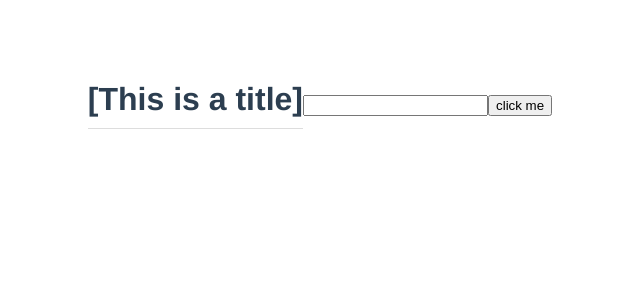
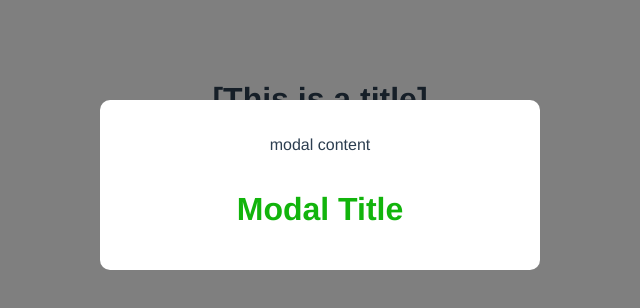
Before and after one commit to KoyFoster/vue-modal-project, a Vue app: page / in a window 1280 px wide. Shown: the top 308 px of the page, without its empty margins (320-960 px from the left). Built offline with nearby package versions, Linux system fonts and the light colour scheme.

Commit message:
Styles intro

```diff
--- a/src/App.vue
+++ b/src/App.vue
@@ -1,12 +1,17 @@
 <template>
   <h1>{{ title }}</h1>
-  <input type="text" ref="name" />
-  <button @click="handleClick">click me</button>
+  <ModalWindow/>
+  <!-- <input type="text" ref="name" />
+  <button @click="handleClick">click me</button> -->
 </template>
 
 <script>
+// import
+import ModalWindow from "./components/modal-window.vue";
+
 export default {
   name: "App",
+  components: { ModalWindow },
   data() {
     return {
       title: "[This is a title]",
--- /dev/null
+++ b/src/assets/global.css
@@ -0,0 +1,7 @@
+body {
+    margin: 0;
+
+}
+p {
+    font-style: italic;
+}
--- /dev/null
+++ b/src/components/modal-window.vue
@@ -0,0 +1,33 @@
+<template>
+  <div class="backdrop">
+    <div class="modal">
+      <p>modal content</p>
+      <h1>Modal Title</h1>
+    </div>
+  </div>
+</template>
+
+<style>
+.modal {
+  width: 400px;
+  padding: 20px;
+  margin: 100px auto;
+  background: white;
+  border-radius: 10px;
+}
+.backdrop {
+  top: 0;
+  position: fixed;
+  background: rgba(0, 0, 0, 0.5);
+  width: 100%;
+  height: 100%;
+}
+.modal h1 {
+  color: #12b40c;
+  border: none;
+  padding: 0px;
+}
+.modal p{
+  font-style: normal;
+}
+</style>
```
Also changed, not shown: src/components/HelloWorld.vue (deleted, +0 -58 lines), src/main.js (+4 -3 lines).
